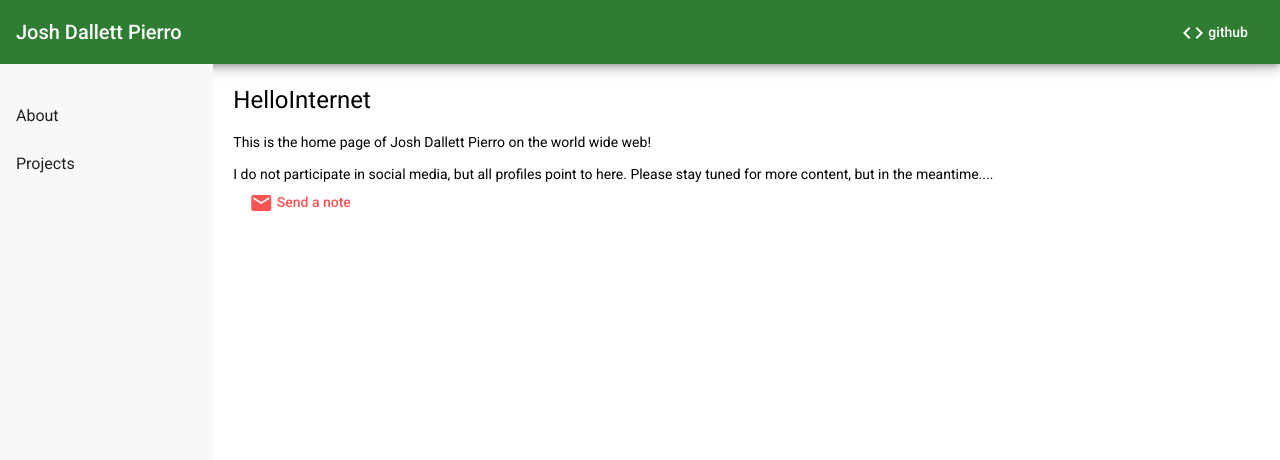
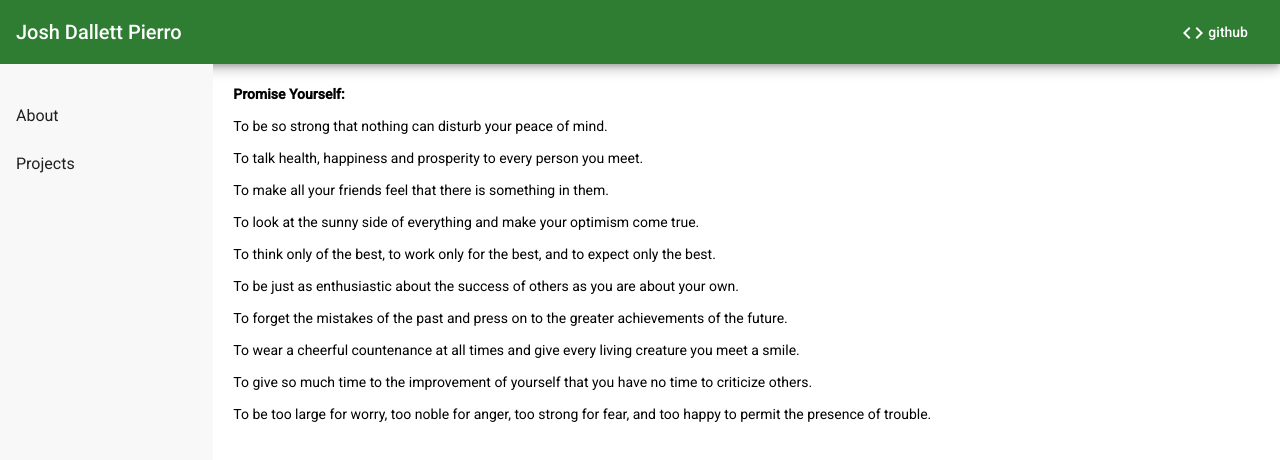
Before and after one commit to joshpierro/home, an Angular app in the folder web/: page / in a window 1280 px wide. Shown: the top 460 px of the page. Built offline with nearby package versions, Linux system fonts and the light colour scheme.

Commit message:
Update home.component.html

```diff
--- a/web/src/app/components/home/home.component.html
+++ b/web/src/app/components/home/home.component.html
@@ -1,12 +1,23 @@
-<h1>
-     HelloInternet
-</h1>
 <p>
-     This is the home page of Josh Dallett Pierro on the world wide web!
+   <Strong> Promise Yourself:</Strong>
+</p><p>
+To be so strong that nothing can disturb your peace of mind.
+</p><p>
+To talk health, happiness and prosperity to every person you meet.
+</p><p>
+To make all your friends feel that there is something in them.
+</p><p>
+To look at the sunny side of everything and make your optimism come true.
+</p><p>
+To think only of the best, to work only for the best, and to expect only the best.
+</p><p>
+To be just as enthusiastic about the success of others as you are about your own.
+</p><p>
+To forget the mistakes of the past and press on to the greater achievements of the future.
+</p><p>
+To wear a cheerful countenance at all times and give every living creature you meet a smile.
+</p><p>
+To give so much time to the improvement of yourself that you have no time to criticize others.
+</p><p>
+To be too large for worry, too noble for anger, too strong for fear, and too happy to permit the presence of trouble.
 </p>
-<p>
-     I do not participate in social media, but all profiles point to here. Please stay tuned for more content, but in the meantime....
-     <a mat-button color="accent" href="mailto:josh.pierro@gmail.com">
-          <mat-icon>mail</mat-icon> Send a note
-      </a>
-</p>
```
